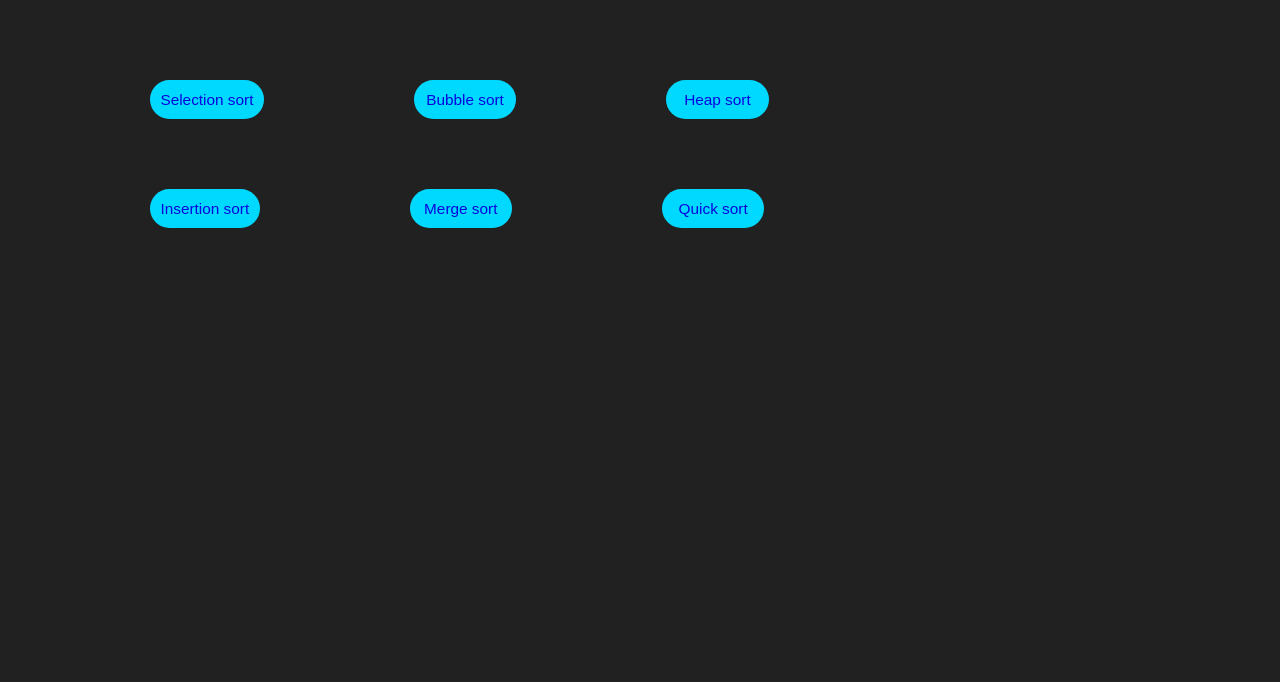
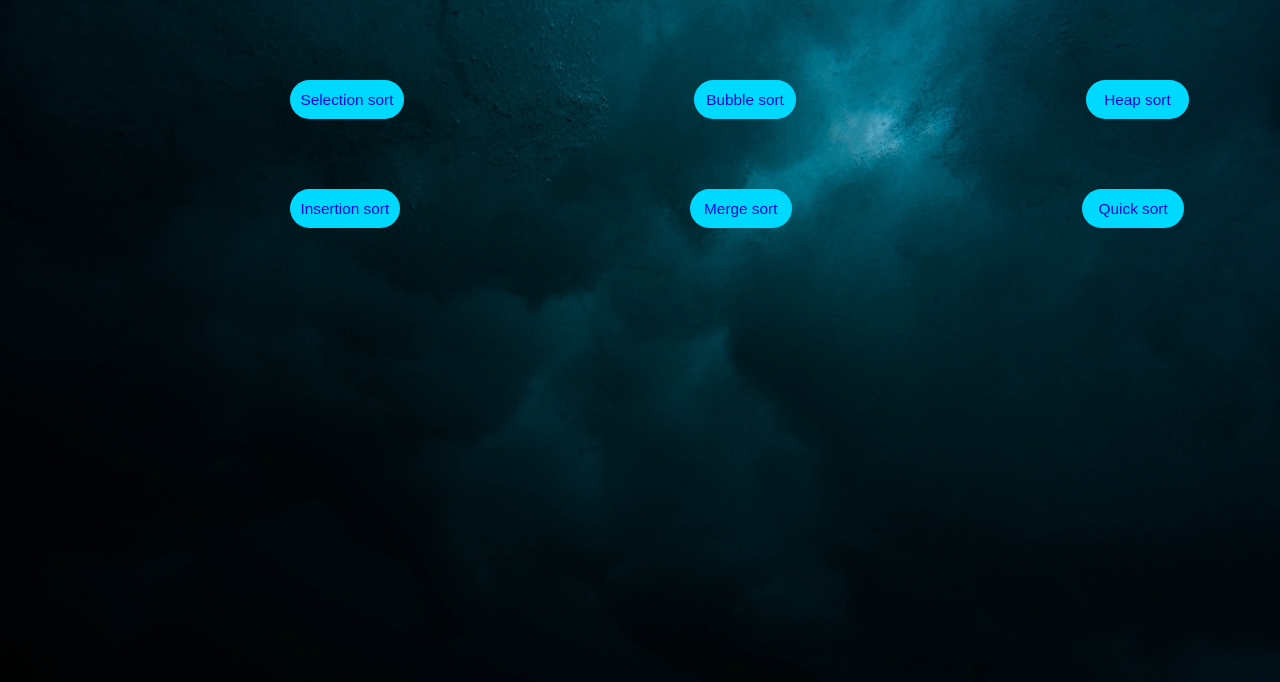
Before and after one commit to pooja2355/Sorting-visualizer, a plain HTML site: page Sorting-Visualizer-master/index.html in a window 1280 px wide. Shown: the part 118-800 px from the top of the page. Drawn offline with Linux system fonts and the light colour scheme.

Commit message:
Add files via upload

```diff
--- a/Sorting-Visualizer-master/style/index.css
+++ b/Sorting-Visualizer-master/style/index.css
@@ -110,7 +110,8 @@ input[type="button"], button {
 #hmbtn{
 	background-color: rgb(0, 217, 255);
 	margin-top: 70px;
-	margin-left: 150px;
+	margin-left: 290px;
+
 	transition: all 200ms ease-in-out 0s;
 
 }
@@ -120,12 +121,14 @@ input[type="button"], button {
 }
 
 body{
-	/* background-image: url('/bck3.jpg'); */
+	background-image: url('/bck7.jpg');
+
 	background-color: #212121;
 	background-size:cover;
 	-moz-background-size:cover;
 -webkit-background-size:cover;
-background-size: 70%;
+background-size: 100%;
+background-repeat: no-repeat;
 }
 .home-button{
 	display: flex;
@@ -140,6 +143,3 @@ background-size: 70%;
 	flex-direction: row;
 
 }
-/* .bck{
-	background-image: url("bck4.jpg");
-} */
```
Also changed, not shown: Sorting-Visualizer-master/bck7.jpg (added).
